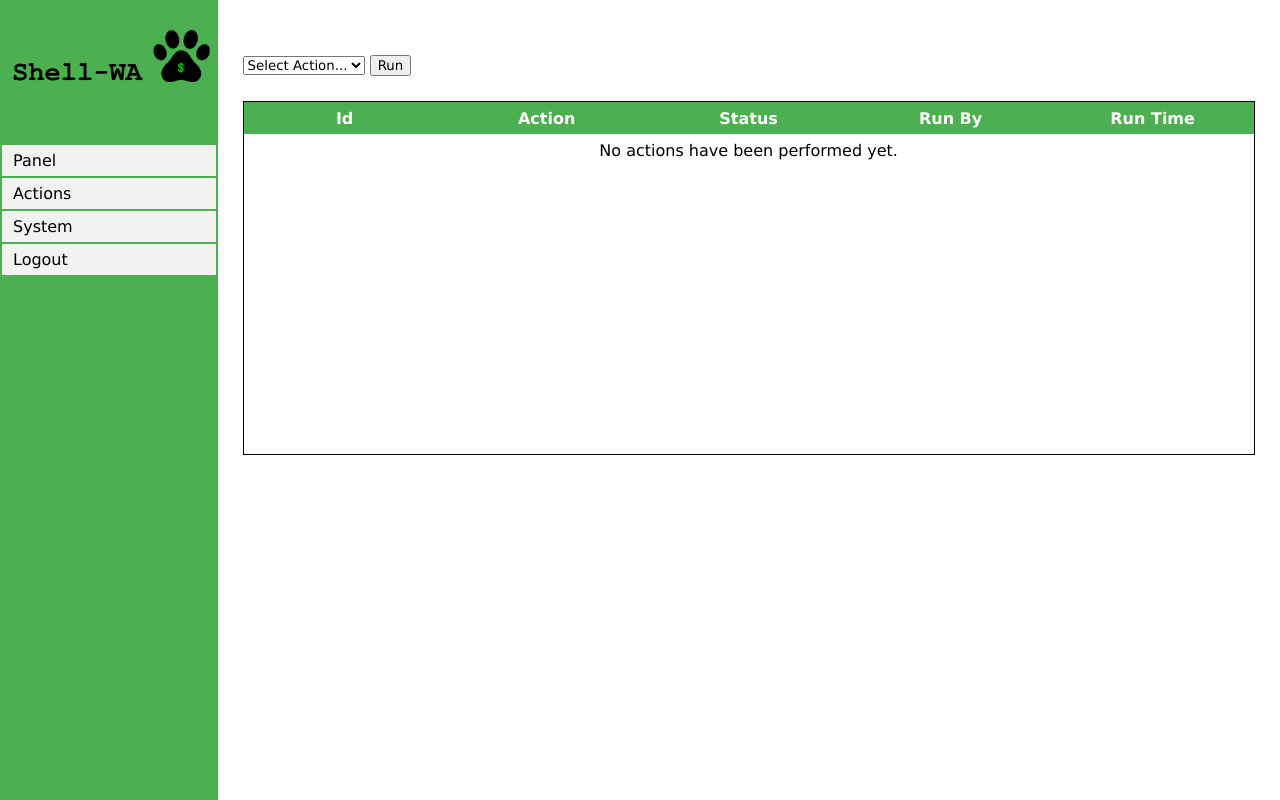
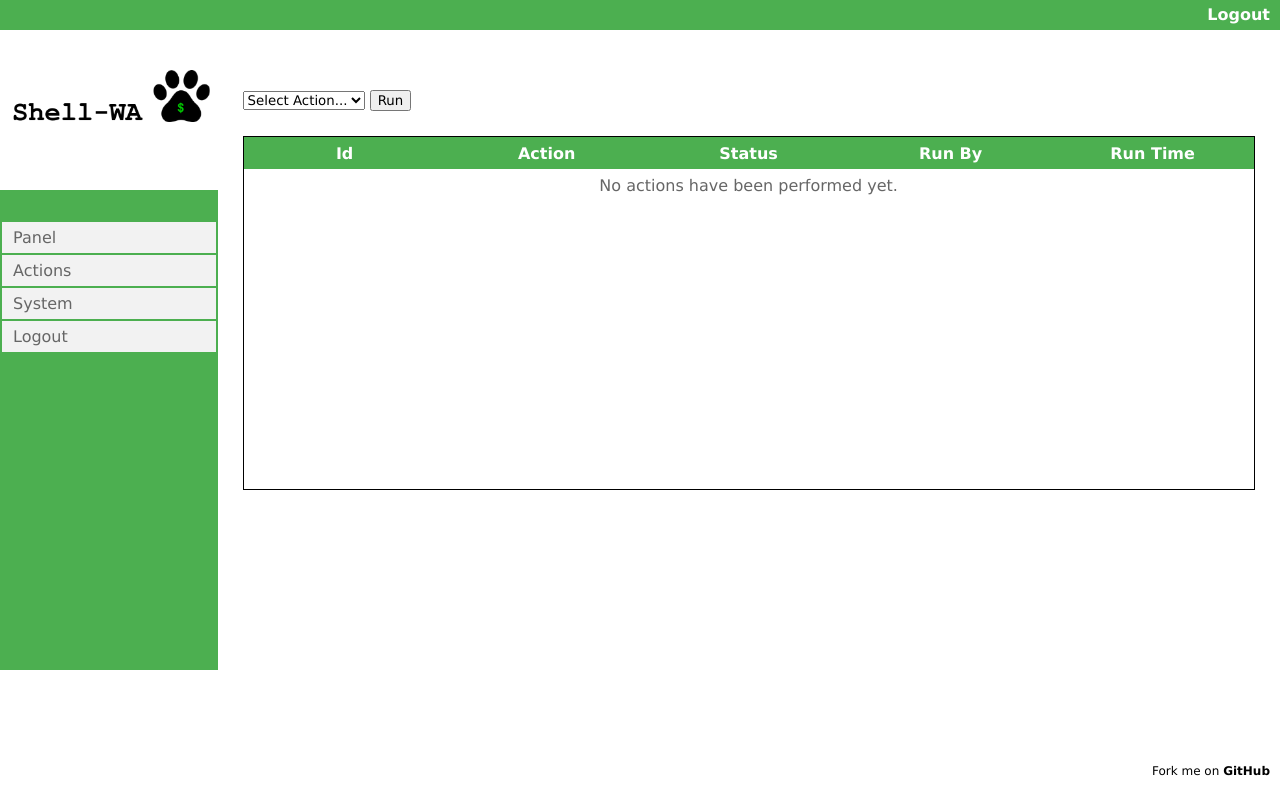
Before and after one commit to ivanlmj/Puppy, a Flask app: page /panel in a window 1280 px wide. Run offline with Flask 2, Linux system fonts and the light colour scheme; data that the repository does not hold is empty.

Commit message:
improving layout (upper bar)
- moving logo to left panel
- adding footer
- adjusting heights from from left and right panel

```diff
--- a/templates/panel.html
+++ b/templates/panel.html
@@ -3,7 +3,7 @@
 
     <head>
 
-        <title> Puppy </title>
+        <title> Shell-WA Panel </title>
 	<meta name="viewport" content="width=device-width, initial-scale=1.0">
 
 	<style type="text/css">
@@ -11,14 +11,37 @@
 
 	    html, body {
 		height: 100%;
+		margin: 0;
 	    }
 
-	    body {
-		margin: 0;
-            }
+
+	    #upper_bar {
+		height: 30px;
+		width: 100%;
+		background-color: #4CAF50;
+	    }
+
+	    #upper_bar table {
+		width: 100%;
+		border-collapse: collapse;
+		border: 0px;
+	    }
+
+
+	    #upper_bar #logout {
+		text-align: right;
+		padding-top: 5px;
+		padding-right: 10px;
+		font-weight: bold;
+	    }
+
+	    #upper_bar #logout a {
+		text-decoration: none;
+		color: white;
+	    }
 
 	    #left_panel  {
-                height: 100%;
+                height: 80%;
                 width: 17%;
                 margin-right: 25px;
                 float: left;
@@ -29,14 +52,20 @@
 		float: left;
 	    }
 
+	    #logo {
+		height: 25%;
+		width: 100%;
+		background-color: white;
+	    }
+
 	    img {
-		    margin-top: 30px;
-                    margin-left: 10px;
-		    width: 200px;
+		margin-top: 40px;
+		margin-left: 10px;
+		width: 200px;
 	    }
 
 	    #menu {
-		margin-top: 51px;
+		margin-top: 30px;
 		height: 10%;
 		width: 100%;
 		border: 0px solid white;
@@ -57,19 +86,23 @@
 		padding-left: 10px;
 		border: 1px solid #f2f2f2;
 		border-collapse: collapse;
+		color: #8c8c8c;
 	    }
 
 	    #menu td:hover {
-		color: white;
-		background-color: #cccccc;
+		background-color: #b3b3b3;
 	    }
 
 	    #menu a {
-		color: black;
+		color: #666666;
 		text-decoration: none;
 	    }
 
-	    #select_action { margin-top: 55px; }
+	    #menu a:hover {
+		color: white;
+	    }
+
+	    #select_action { margin-top: 60px; }
 
 	    #logged_actions { width: 100%; border: 1px solid black; margin-top: 25px; }
 
@@ -80,11 +113,28 @@
 
 	    #logged_actions thead { width: 100%; display: block; background-color: #4CAF50; }
 	    #logged_actions thead th { height: 30px; width: 200px; background-color: #4CAF50;
-		       color: white; font-weight: bold; }
+		                        color: white; font-weight: bold; }
 
 	    #logged_actions tbody { width: 100%; height: 320px; display: block; overflow: auto; }
-	    #logged_actions tbody td { height: 30px; width: 15%; }
+	    #logged_actions tbody td { height: 30px; width: 15%; color: #666666}
 	    #logged_actions tbody tr:nth-child(even) { background-color: #f2f2f2; }
+
+	    #right_footer {
+		position: absolute;
+		right: 10px;
+		font-size: 12px;
+		bottom: 10px;
+	    }
+
+	    #right_footer a {
+		text-decoration: none;
+		color: black;
+		font-weight: bold;
+	    }
+
+	    #right_footer a:hover {
+		color: blue;
+	    }
 
 
 	</style>
@@ -94,8 +144,21 @@
 
     <body>
 
+	<div id="upper_bar">
+	  <table>
+	    <tr>
+	      <td></td>
+	      <td id="logout"><a href="#">Logout</a></td>
+            </tr>
+	  </table>
+	</div>
+
 	<div id="left_panel">
-	    <img src="/static/Shell-WA.png" alt="Shell-WA"></img>
+
+	    <div id="logo">
+	      <img src="/static/Shell-WA.png" alt="Shell-WA"></img>
+	    </div>
+
 	    <table id="menu">
 	      <tbody>
                 <tr>
@@ -112,6 +175,7 @@
 		</tr>
 	      </tbody>
             </table>
+
 	</div>
 
 	<div id="right_panel">
@@ -136,6 +200,7 @@
 	  </div>
 
 	</div>
+	<p id="right_footer">Fork me on <a href="#">GitHub</a></p>
 
 	<script src="/static/action_status.js"></script>
 	<script src="/static/actions.js"></script>
```
